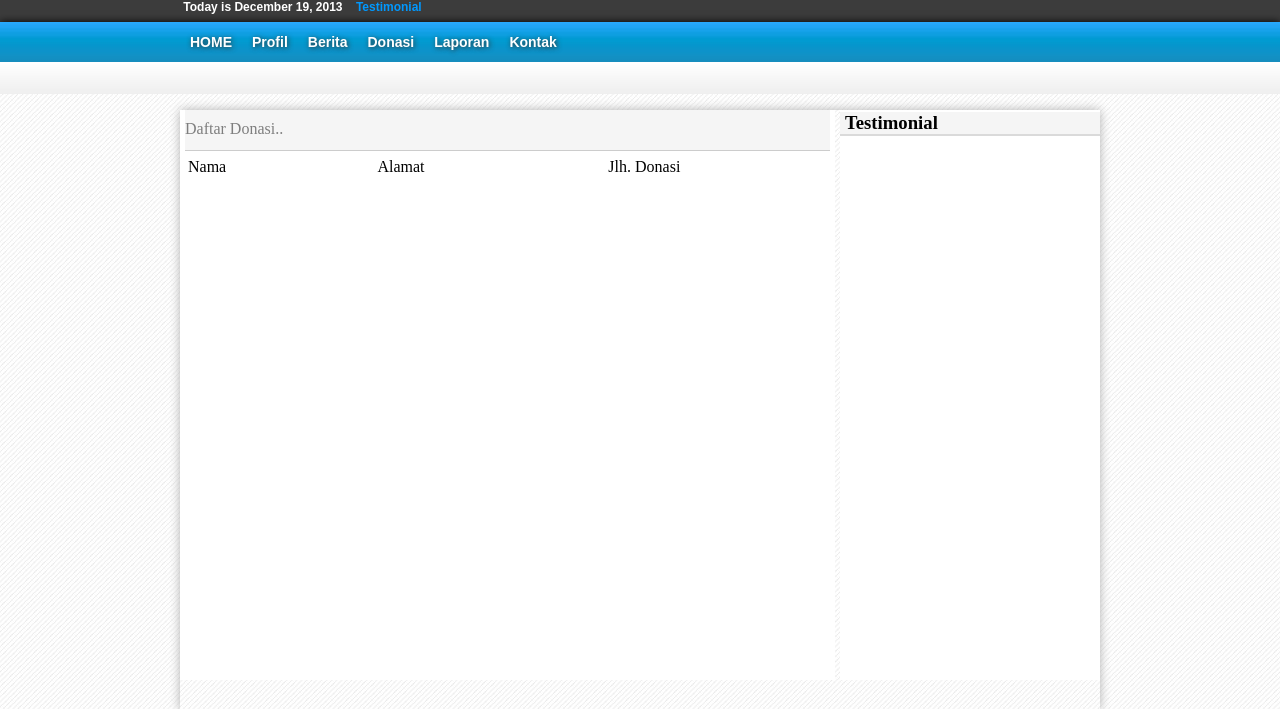
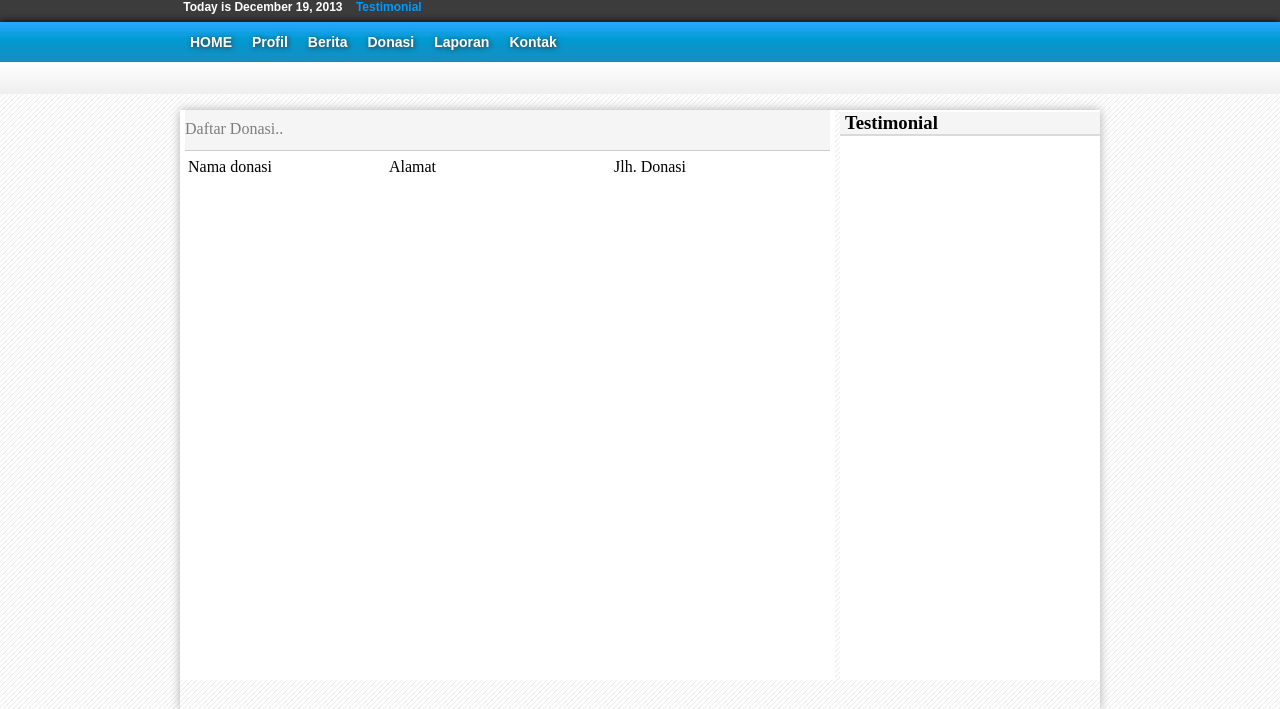
Before and after one commit to Mikroskil/InvestasiAkhirat, a PHP site: page /donasi.php in a window 1280 px wide. Shown: the top 709 px of the page. Run offline with PHP 8.4, Linux system fonts and the light colour scheme.

Commit message:
edit nama donasi

```diff
--- a/donasi.php
+++ b/donasi.php
@@ -22,7 +22,7 @@
         	<div class="header_title">Daftar Donasi..</div>
 			<table width="100%">
             	<tr>
-                	<td width="10px">Nama</td>
+                	<td width="10px">Nama donasi</td>
                     <td width="10px">Alamat</td>
                     <td width="10px">Jlh. Donasi</td>
                 </tr>
```
